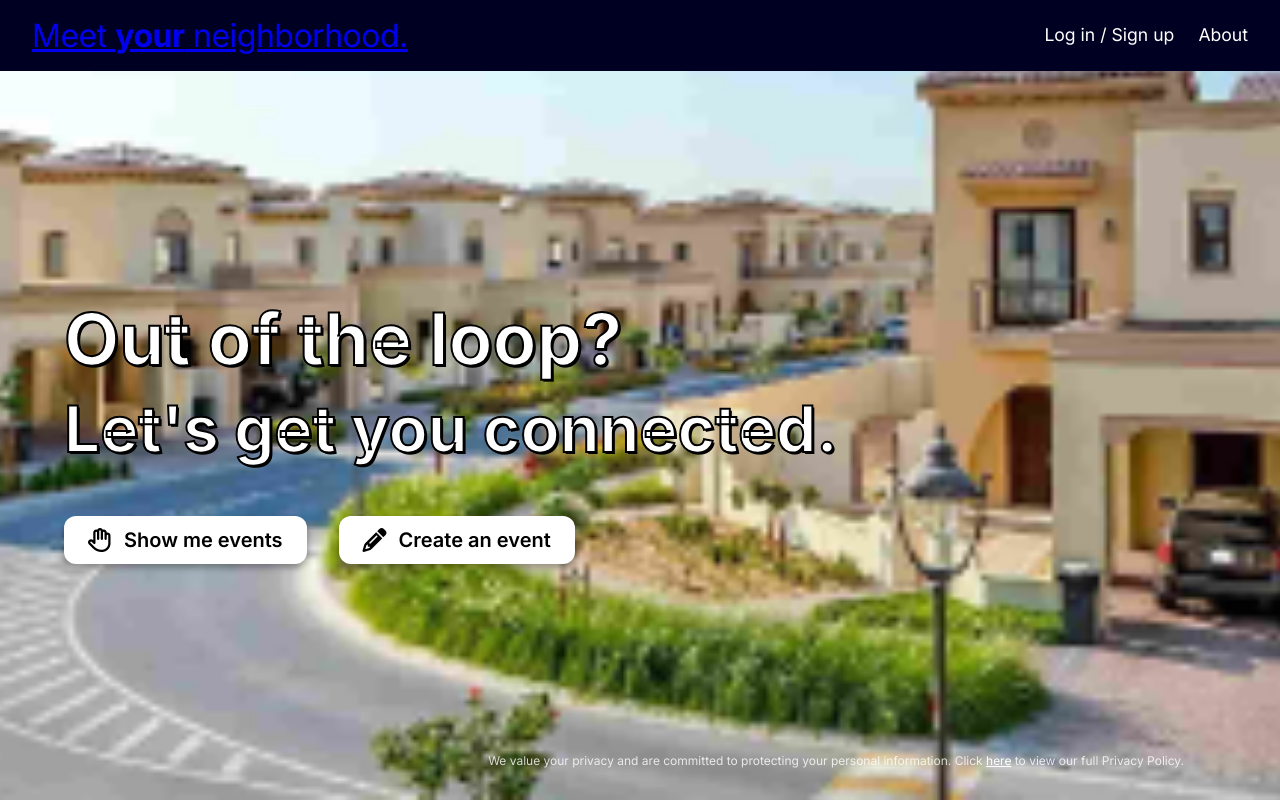
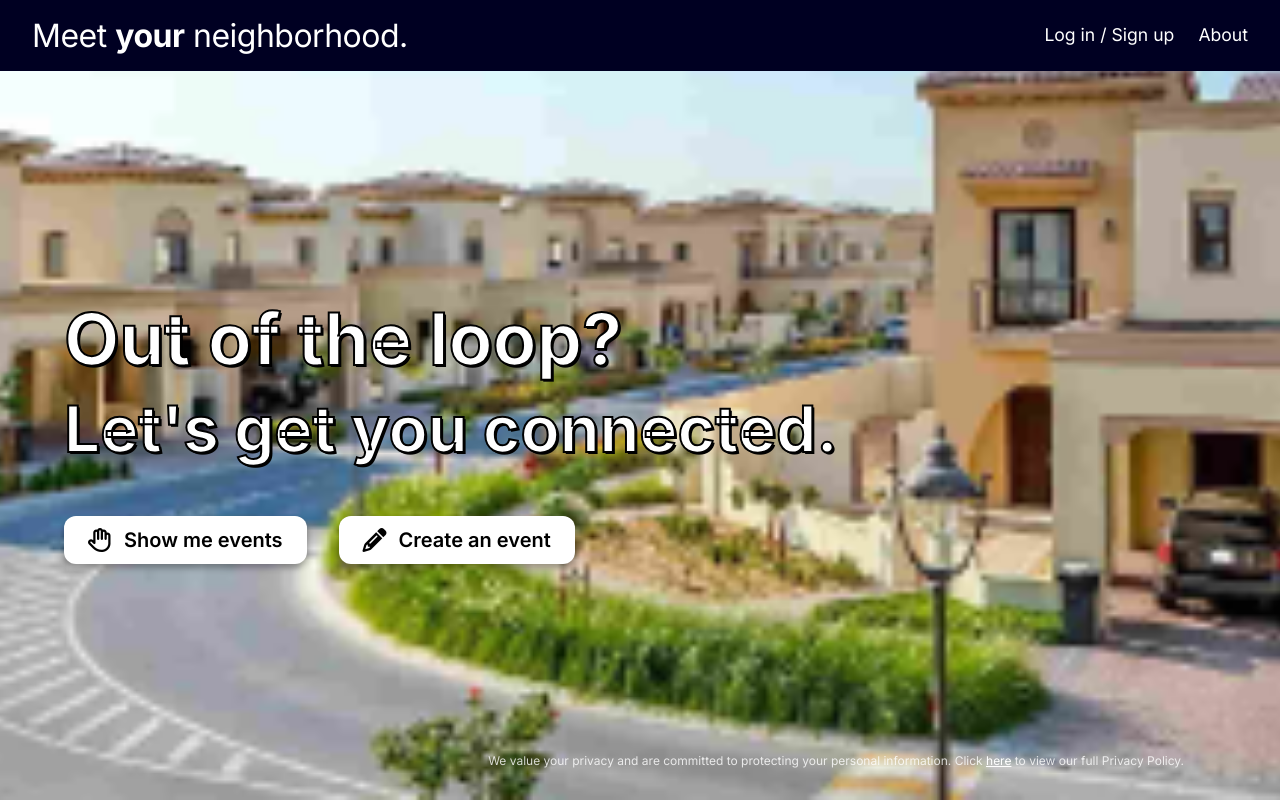
Before and after one commit to retr0-indxb/chayn-website, a plain HTML site: page index.html in a window 1280 px wide. Drawn offline with Linux system fonts and the light colour scheme.

Commit message:
Update style.css

```diff
--- a/style.css
+++ b/style.css
@@ -33,6 +33,8 @@ body {
     font-size: 2rem;
     font-weight: 400;
     letter-spacing: -0.5px;
+    text-decoration: none;
+    color: var(--text-white);
 }
 
 .logo strong {
```
